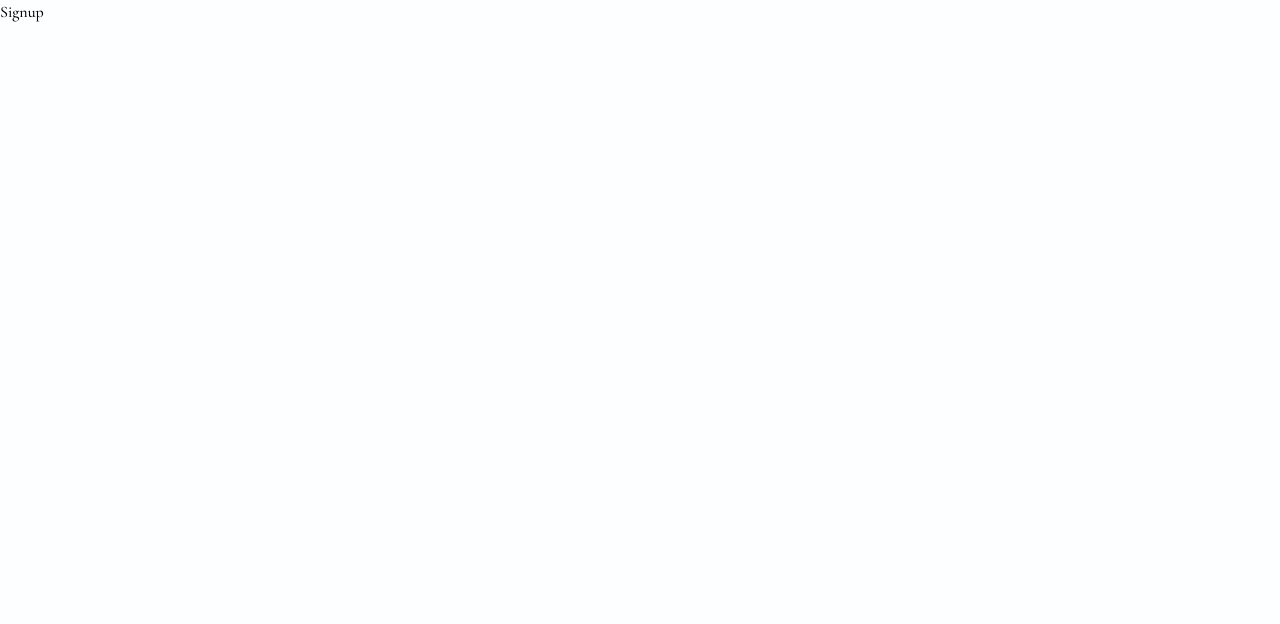
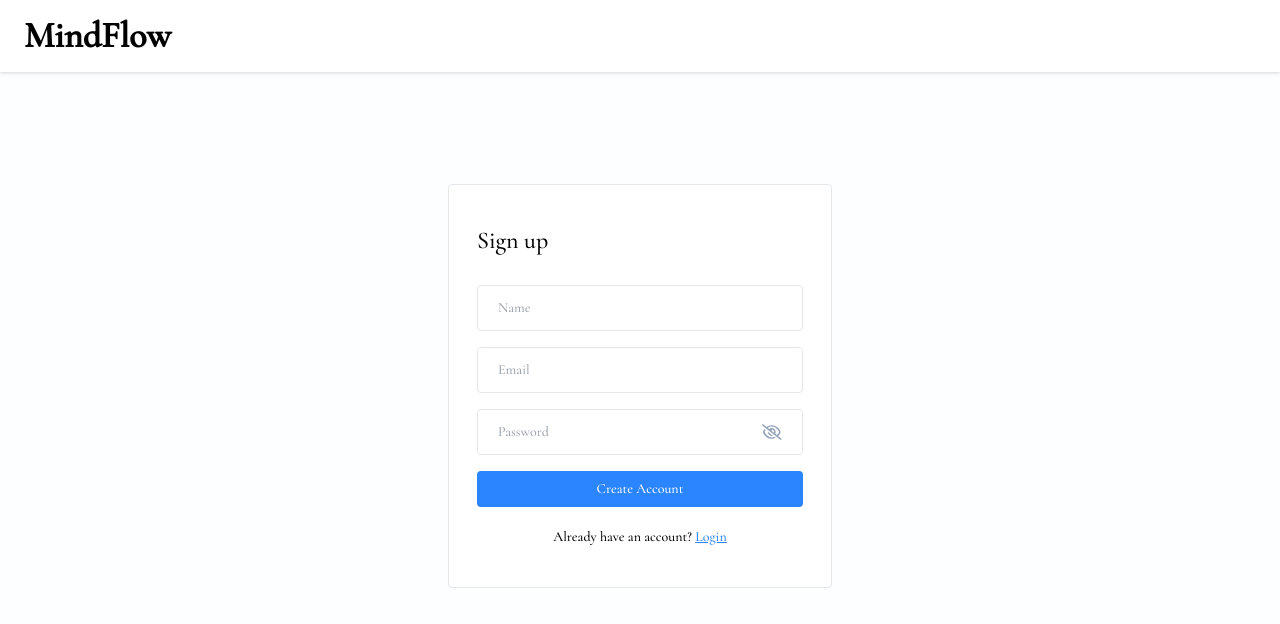
Before and after one commit to pravallika-kambhampati/MindFlow, a React (Vite) app in the folder client/mind-flow/: page /signup in a window 1280 px wide. Shown: the top 624 px of the page. Built offline with nearby package versions, Linux system fonts and the light colour scheme.

Commit message:
sign up page

```diff
--- a/client/mind-flow/src/pages/Signup/Signup.jsx
+++ b/client/mind-flow/src/pages/Signup/Signup.jsx
@@ -1,7 +1,81 @@
-import React from "react";
+import React, { useState } from "react";
+import Navbar from "../../components/Navbar/Navbar";
+import PasswordInput from "../../components/Input/PasswordInput";
+import { Link } from "react-router-dom";
+import { validateEmail } from "../../utils/helper";
 
 const Signup = () => {
-  return <div>Signup</div>;
+  const [name, setName] = useState("");
+  const [email, setEmail] = useState("");
+  const [password, setPassword] = useState("");
+  const [error, setError] = useState(null);
+
+  const handleSignup = async (e) => {
+    e.preventDefault();
+
+    if (!name) {
+      setError("Please enter your name.");
+      return;
+    }
+
+    if (!validateEmail(email)) {
+      setError("Please enter a valid email address.");
+      return;
+    }
+
+    if (!password) {
+      setError("Please enter the password");
+    }
+
+    setError("");
+  };
+
+  return (
+    <>
+      <Navbar />
+      <div className="flex items-center justify-center mt-28">
+        <div className="w-96 border rounded bg-white px-7 py-10">
+          <form onSubmit={handleSignup}>
+            <h4 className="text-2xl mb-7">Sign up</h4>
+
+            <input
+              type="text"
+              placeholder="Name"
+              className="input-box"
+              value={name}
+              onChange={(e) => setName(e.target.value)}
+            />
+
+            <input
+              type="text"
+              placeholder="Email"
+              className="input-box"
+              value={email}
+              onChange={(e) => setEmail(e.target.value)}
+            />
+
+            <PasswordInput
+              value={password}
+              onChange={(e) => setPassword(e.target.value)}
+            />
+
+            {error && <p className="text-red-500 text-xs pb-1">{error}</p>}
+
+            <button type="submit" className="btn-primary">
+              Create Account
+            </button>
+
+            <p className="text-sm text-center mt-4">
+              Already have an account?{" "}
+              <Link to="/login" className="font-medium text-primary underline">
+                Login
+              </Link>
+            </p>
+          </form>
+        </div>
+      </div>
+    </>
+  );
 };
 
 export default Signup;
```
